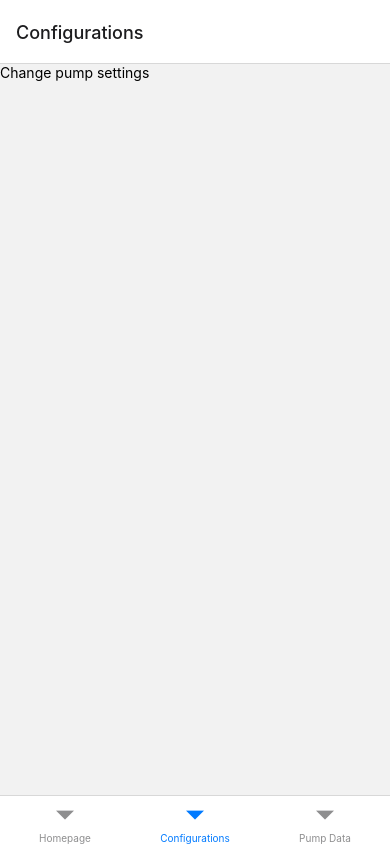
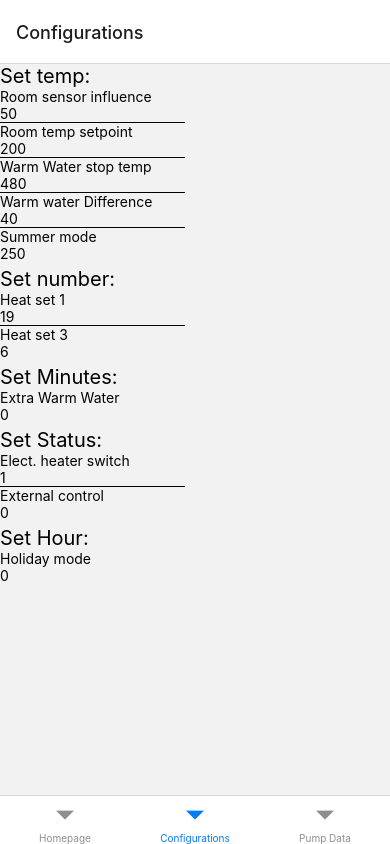
Before and after one commit to Lauri-Iivarinen/ReactNative-maalampopumppu, a React Native app: screen /Configurations in a window 390 px wide. Built offline with nearby package versions, Linux system fonts and the light colour scheme.

Commit message:
break down into smaller components

```diff
--- a/components/PumpConfig.tsx
+++ b/components/PumpConfig.tsx
@@ -1,15 +1,38 @@
-import React from 'react';
+import React, {useEffect, useState} from 'react';
 import { View, Text, Button } from 'react-native';
 import {HOST} from '@env'
+import { fetchOfflineData, fetchData } from '../util/fetch'
+import {CODES} from '../util/util'
+import { PumpCodes } from '../types/types';
+import PumpDataListItem from './PumpDataListItem';
 
 export default function PumpConfig({ route, navigation }: any) {
 
+    const [data, setData] = useState<PumpCodes[]>([])
+    const dupes: string[] = []
+    const keywords = CODES.filter(code => code.valueType.includes('Set ')).map(code => code.valueType).filter(keyword => {
+        if (dupes.includes(keyword)) {
+            return false
+        }
+        dupes.push(keyword)
+        return true
+    })
+    console.log(keywords)
+
     //idx-> ID, val -> VALUE
     const POSTENDPOINT = 'http://' + HOST + 'api/set?idx=2204&val=220'
+    useEffect(() => {
+        //setData(fetchData())
+        setData(fetchOfflineData())
+    }, [])
 
     return(
         <View style={{flex: 1}}>
-            <Text style={{}}>Change pump settings</Text>
+            {keywords.map((keyword, index) => {
+                return (
+                    <PumpDataListItem key={index} props={{ data: data, keyword: keyword }} />
+                )
+            })}
         </View>
     )
 }
--- /dev/null
+++ b/components/PumpDataListItem.tsx
@@ -0,0 +1,38 @@
+import React from "react";
+import { View, Text, FlatList } from "react-native";
+import { PumpCodes } from "../types/types";
+
+interface DataListItem{
+    data: PumpCodes[];
+    keyword: string;
+}
+
+export default function PumpDataListItem({props}: any) {
+
+    //console.log(props.data)
+
+    //Separate list components
+    const separator = () => {
+        return <View style={{ backgroundColor: 'black', height: 1, marginRight: 10 }}></View>
+    }
+
+    const filterByKeyword = (data: PumpCodes[], keyword: string) => {
+        return data.filter(item => item.valueType === keyword)
+    }
+
+    return (
+        <View style={{marginBottom: 5 ,width:'50%'}}>
+            <Text style={{ fontSize: 20 }}>{props.keyword}:</Text>
+                <FlatList
+                    data={filterByKeyword(props.data, props.keyword)}
+                    renderItem={({ item }) =>
+                        <View style={{ flex: 1}}>
+                            <Text style={{marginRight: 20}}>{item.name}</Text>
+                            <Text style={{marginRight: 20}}>{item.value}</Text>
+                        </View>
+                    }
+                    ItemSeparatorComponent={separator}
+                />
+            </View>
+    )
+}
--- a/components/PumpStatus.tsx
+++ b/components/PumpStatus.tsx
@@ -1,90 +1,42 @@
 import React, { useState, useEffect } from "react";
 import { FlatList, Text, View } from "react-native";
-import { HOST } from '@env'
-import { CODES, OFFLINEDATA } from '../util/util'
 import { PumpCodes } from "../types/types";
+import PumpDataListItem from "./PumpDataListItem";
+import {fetchOfflineData, fetchData} from '../util/fetch'
+
+
 
 export default function PumpStatus() {
 
     const [data, setData] = useState<PumpCodes[]>([])
 
-    //Fetch data from pump, REQUIRES same WLAN
-    const fetchData = () => {
-        fetch('http://' + HOST + '/api/alldata')
-            .then(response => response.json())
-            .then(result => {
-                //setData(result)
-                //console.log(result)
-                //const keys = Object.keys(result)
-                const list: PumpCodes[] = []
-                const values = Object.entries(result)
-                //console.log(values)
-                values.forEach(value => {
-                    const code = CODES.find(i => {
-                        return i.code === value[0]
-                    })
-                    const codeData: PumpCodes = {
-                        name: code!.name,
-                        code: code!.code,
-                        value: value[1],
-                        valueType: code?.valueType
-                    }
-                    list.push(codeData)
-                })
-                setData(list)
-            })
-            .catch(error => console.log(error))
-    }
-
-    //Fetch hard coded testdata for developing away from pump
-    const fetchOfflineData = () => {
-        const list: PumpCodes[] = []
-                const values = Object.entries(OFFLINEDATA)
-                //console.log(values)
-                values.forEach(value => {
-                    const code = CODES.find(i => {
-                        return i.code === value[0]
-                    })
-                    const codeData: PumpCodes = {
-                        name: code!.name,
-                        code: code!.code,
-                        value: value[1],
-                        valueType: code?.valueType
-                    }
-                    list.push(codeData)
-                })
-                setData(list)
-    }
-
     useEffect(() => {
-        //fetchData()
-        fetchOfflineData()
+        //setData(fetchData())
+        setData(fetchOfflineData())
     }, [])
 
-    //Separate list components
-    const separator = () => {
-        return <View style={{ backgroundColor: 'black', height: 1, marginRight: 10 }}></View>
-    }
+    const KEYWORDS = ['Temp Sensor', 'Percent usage', 'Temp variable', 'Status', 'Number', 'Time Hours']
+
 
     return (
-        <View style={{ flex: 1 }}>
-            <View style={{flex: 1}}>
-                <FlatList
-                    data={data}
-                    renderItem={({ item }) =>
-                        <View style={{ flex: 1}}>
-                            <Text style={{marginRight: 20}}>{item.name}</Text>
-                            <Text style={{marginRight: 20}}>{item.value} {item.valueType}</Text>
-                        </View>
-                    }
-                    ItemSeparatorComponent={separator}
-                />
-            </View>
+        <View style={{ flex: 1, flexDirection: 'row', flexWrap:'wrap', flexBasis:250}}>
+            {KEYWORDS.map((keyword,index) => {
+                return (
+                    <PumpDataListItem key={index} props={{ data: data, keyword: keyword }} />
+                )
+            })}
         </View>
     )
 }
 
 /*
+
+<PumpDataListItem props={{ data: data, keyword: 'Temp Sensor' }} />
+            <PumpDataListItem props={{ data: data, keyword: 'Percent usage' }} />
+            <PumpDataListItem props={{ data: data, keyword: 'Temp variable' }} />
+            <PumpDataListItem props={{ data: data, keyword: 'Status' }} />
+            <PumpDataListItem props={{ data: data, keyword: 'Number' }} />
+            <PumpDataListItem props={{ data: data, keyword: 'Time Hours' }} />
 
  0001,Radiator Return
  0002,Radiator Forward
--- /dev/null
+++ b/util/fetch.tsx
@@ -0,0 +1,57 @@
+import { HOST } from "@env"
+import { PumpCodes } from "../types/types"
+import { CODES, OFFLINEDATA } from "./util"
+
+//Added both fetches here for easy use in multiple components
+
+//Fetch data from pump, REQUIRES same WLAN
+export const fetchData = () => {
+    fetch('http://' + HOST + '/api/alldata')
+        .then(response => response.json())
+        .then(result => {
+            //setData(result)
+            //console.log(result)
+            //const keys = Object.keys(result)
+            const list: PumpCodes[] = []
+            const values = Object.entries(result)
+            //console.log(values)
+            values.forEach(value => {
+                const code = CODES.find(i => {
+                    return i.code === value[0]
+                })
+                const codeData: PumpCodes = {
+                    name: code!.name,
+                    code: code!.code,
+                    value: value[1],
+                    valueType: code?.valueType
+                }
+                list.push(codeData)
+            })
+            return list
+        })
+        .catch(error => {
+            console.log(error)
+        })
+    return []
+}
+
+//Fetch hard coded testdata for developing away from pump
+export const fetchOfflineData = () => {
+    const list: PumpCodes[] = []
+            const values = Object.entries(OFFLINEDATA)
+            //console.log(values)
+            values.forEach(value => {
+                const code = CODES.find(i => {
+                    return i.code === value[0]
+                })
+                const codeData: PumpCodes = {
+                    name: code!.name,
+                    code: code!.code,
+                    value: value[1],
+                    valueType: code?.valueType
+                }
+                list.push(codeData)
+            })
+
+    return list
+}
--- a/util/util.tsx
+++ b/util/util.tsx
@@ -1,42 +1,42 @@
 export const CODES = [
-    {name: "Radiator Return", code: "0001", valueType: "C" },
-    {name: "Radiator Forward", code: "0002", valueType: "C"},
-    {name: "Heat carrier Return", code: "0003", valueType: "C"},
-    {name: "Heat carrier Forwrd", code: "0004", valueType: "C"},
-    {name: "Brine in/Evaporator", code: "0005", valueType: "C"},
-    {name: "Brine out/Condenser", code: "0006", valueType: "C"},
-    {name: "Outdoor", code: "0007", valueType: "C"},
-    {name: "Indoor", code: "0008", valueType: "C"},
-    {name: "Warm water 1 / Top", code: "0009", valueType: "C"},
-    {name: "Warm water 2 / Mid", code: "000A", valueType: "C"},
-    {name: "Hot gas / Compr.", code: "000B", valueType: "C"},
-    {name: "Add heat status  0W", code: "3104", valueType: "%"},
-    {name: "Heating setpoint", code: "0107", valueType: "C"},
-    {name: "Warm water setpoint", code: "0111", valueType: "C"},
-    {name: "Room temp setpoint", code: "0203", valueType: "C"},
-    {name: "Room sensor influence", code: "2204", valueType: "value"},
-    {name: "Heat set 1", code: "2205", valueType: "value"},
-    {name: "Heat set 3", code: "0207", valueType: "C"},
-    {name: "Warm Water stop temp", code: "0208", valueType: "C"},
-    {name: "Warm water Difference", code: "020B", valueType: "C"},
-    {name: "Extra Warm Water", code: "7209", valueType: "min"},
-    {name: "Elect. heater switch", code: "1215", valueType: "boolean"},
-    {name: "External control", code: "1233", valueType: "boolean"},
-    {name: "Summer mode", code: "020A", valueType: "C"},
-    {name: "Holiday mode", code: "2210", valueType: "0-10"},
-    {name: "Compressor  0W", code: "1A01", valueType: "boolean"},
-    {name: "Add heat step 1  0W", code: "1A02", valueType: "boolean"},
-    {name: "Add heat step 2  0W", code: "1A03", valueType: "boolean"},
-    {name: "Pump Cold circuit  0W", code: "1A04", valueType: "boolean"},
-    {name: "Pump Heat circuit  0W", code: "1A05", valueType: "boolean"},
-    {name: "Pump Radiator  0W", code: "1A06", valueType: "boolean"},
-    {name: "Switch valve 1  0W", code: "1A07", valueType: "boolean"},
-    {name: "Alarm  0W", code: "1A20", valueType: "boolean"},
-    {name: "Alarm Code", code: "BA91", valueType: "value"},
-    {name: "Compr. cons. heating", code: "6C55", valueType: "h"},
-    {name: "Compr. cons. hotwat", code: "6C56", valueType: "h"},
-    {name: "Aux cons. heating", code: "6C58", valueType: "h"},
-    {name: "Aux cons. hot water", code: "6C59", valueType: "h" }
+    {name: "Radiator Return", code: "0001", valueType: "Temp Sensor"},
+    {name: "Radiator Forward", code: "0002", valueType: "Temp Sensor"},
+    {name: "Heat carrier Return", code: "0003", valueType: "Temp Sensor"},
+    {name: "Heat carrier Forwrd", code: "0004", valueType: "Temp Sensor"},
+    {name: "Brine in/Evaporator", code: "0005", valueType: "Temp Sensor"},
+    {name: "Brine out/Condenser", code: "0006", valueType: "Temp Sensor"},
+    {name: "Outdoor", code: "0007", valueType: "Temp Sensor"},
+    {name: "Indoor", code: "0008", valueType: "Temp Sensor"},
+    {name: "Warm water 1 / Top", code: "0009", valueType: "Temp Sensor"},
+    {name: "Warm water 2 / Mid", code: "000A", valueType: "Temp Sensor"},
+    {name: "Hot gas / Compr.", code: "000B", valueType: "Temp Sensor"},
+    {name: "Add heat status  0W", code: "3104", valueType: "Percent usage"},
+    {name: "Heating setpoint", code: "0107", valueType: "Temp variable"},
+    {name: "Warm water setpoint", code: "0111", valueType: "Temp variable"},
+    {name: "Room temp setpoint", code: "0203", valueType: "Set temp"},
+    {name: "Room sensor influence", code: "2204", valueType: "Set temp"},
+    {name: "Heat set 1", code: "2205", valueType: "Set number"},
+    {name: "Heat set 3", code: "0207", valueType: "Set number"},
+    {name: "Warm Water stop temp", code: "0208", valueType: "Set temp"},
+    {name: "Warm water Difference", code: "020B", valueType: "Set temp"},
+    {name: "Extra Warm Water", code: "7209", valueType: "Set Minutes"},
+    {name: "Elect. heater switch", code: "1215", valueType: "Set Status"},
+    {name: "External control", code: "1233", valueType: "Set Status"},
+    {name: "Summer mode", code: "020A", valueType: "Set temp"},
+    {name: "Holiday mode", code: "2210", valueType: "Set Hour"},
+    {name: "Compressor  0W", code: "1A01", valueType: "Status"},
+    {name: "Add heat step 1  0W", code: "1A02", valueType: "Status"},
+    {name: "Add heat step 2  0W", code: "1A03", valueType: "Status"},
+    {name: "Pump Cold circuit  0W", code: "1A04", valueType: "Status"},
+    {name: "Pump Heat circuit  0W", code: "1A05", valueType: "Status"},
+    {name: "Pump Radiator  0W", code: "1A06", valueType: "Status"},
+    {name: "Switch valve 1  0W", code: "1A07", valueType: "Status"},
+    {name: "Alarm  0W", code: "1A20", valueType: "Status"},
+    {name: "Alarm Code", code: "BA91", valueType: "Number"},
+    {name: "Compr. cons. heating", code: "6C55", valueType: "Time Hours"},
+    {name: "Compr. cons. hotwat", code: "6C56", valueType: "Time Hours"},
+    {name: "Aux cons. heating", code: "6C58", valueType: "Time Hours"},
+    {name: "Aux cons. hot water", code: "6C59", valueType: "Time Hours"}
 ]
 
 
```
